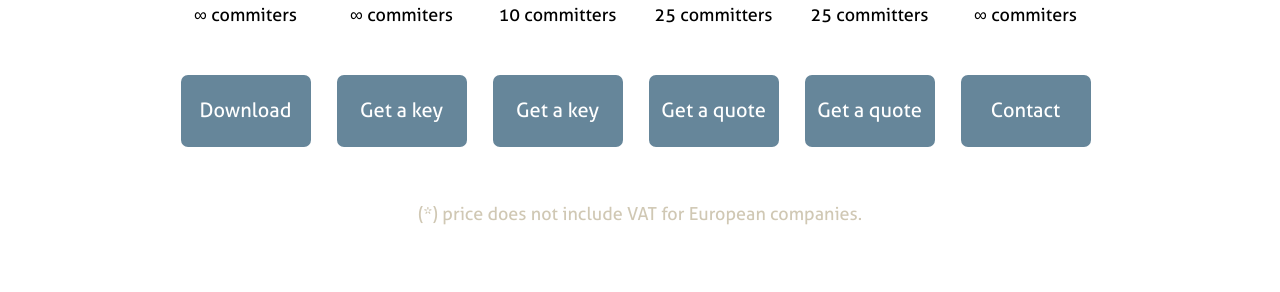
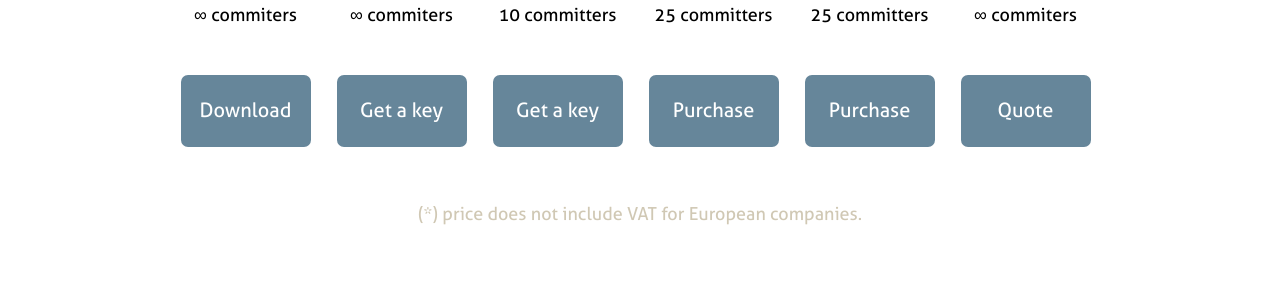
Before and after one commit to waaa/tmate.github.io, a Jekyll site: the page built from pricing.html, in a window 1280 px wide. Shown: the part 597-889 px from the top of the page. Built offline with Jekyll 4.4.1, drawn with Linux system fonts in a browser that asks for light colours; Markdown is read by kramdown in place of the engine named in the settings; comment, search, counter and statistics services are not loaded; some of the changed lines change nothing that is shown.

Commit message:
WIP: pricing page fixes.

```diff
--- a/js/price_script.js
+++ b/js/price_script.js
@@ -1,21 +1,79 @@
 // Using jQuery safe
 (function($) {
 
+  function submit(formId, buttonId) {
+    var form = document.getElementById(formId);
+    var inputs = form.getElementsByTagName("input");
+    var params = "formId=" + formId.toUpperCase();
+
+    var savedText = $(buttonId).text();
+
+    for (var i = 0; i <inputs.length; i++){
+      if (inputs[i].type == "text") {
+        inputs[i].style.borderColor="";
+        params += "&" + inputs[i].name + "=" + encodeURIComponent(inputs[i].value);
+      } else if (inputs[i].type == "checkbox") {
+        inputs[i].style.borderColor="";
+        params += "&" + inputs[i].name + "=" + encodeURIComponent(inputs[i].checked);
+      }
+    }
+
+    var request = new XMLHttpRequest();
+
+    request.open("POST", "http://svnkit.com/subgit/send.php", true);
+    var updater = function() {
+      if (request.readyState == 4) {
+        if (request.responseText != null && request.responseText.indexOf('ok|') == 0) {
+          $(buttonId).text('Application Received');
+        } else {
+          $(buttonId).text('Error Occurred');
+        }
+        var handler = function(event) {
+          console.log('enabling back');
+          $(buttonId).text(savedText);
+          $(buttonId).removeClass('disabled');
+          $('#' + formId + ' input').unbind('focus', handler);
+        };
+        $('#' + formId + ' input').on('focus', handler);
+      }
+    };
+
+    request.onreadystatechange = updater;
+    request.setRequestHeader("Content-type", "application/x-www-form-urlencoded");
+    $(buttonId).toggleClass('disabled');
+    $(buttonId).text('Processing...');
+    request.send(params);
+
+    return false;
+  }
+
   $(document).ready(function() {
+    var getAKey = function(buttonId, formId) {
+      return function(event) {
+        event.preventDefault();
+        if ($(buttonId).hasClass('disabled')) {
+          return false;
+        }
+        return submit(formId, buttonId);
+      };
+    };
+
+    $('#get_free_key_button').click(getAKey('#get_free_key_button', 'FREE_AUTO_GENERATED'));
+    $('#get_open_source_key_button').click(getAKey('#get_open_source_key_button', 'OPEN_SOURCE'));
 
     var slideWrap = $("#popup_lists");
 
     $("#prices").on("click", "li", function() {
 
       var href1 = $(this).find(".price_text").next('a').attr('href');
-      for ( var i = 0; i<=10; i++ ) {
+      for ( var i = 0; i <= 10; i++ ) {
         slideWrap.find(".popup:last").prependTo(slideWrap);
         if ( $(href1).index() == 0 ) {
           break;
         }
       }
       $("#popup_cover").show(100);
-      slideWrap.find('.popup:first').find('input, textarea').first().focus();
+      //slideWrap.find('.popup:first').find('input, textarea').first().focus();
     });
 
     $("#popup_cover").find(".close").click(function() {
--- a/pricing.html
+++ b/pricing.html
@@ -23,7 +23,7 @@
           <div class="price"><div>free</div></div>
           <div class="price_text"><br>&infin; days<br>&infin; commiters</div>
           <!--<div class="price_support">Basic Support</div>-->
-          <a href="#open_source">Get a key</a>
+          <a href="#OPEN_SOURCE">Get a key</a>
         </li>
         <li>
           <h5>Mirror</h5>
@@ -31,7 +31,7 @@
           <div class="price"><div>free</div></div>
           <div class="price_text"><br>&infin; days<br>10 committers</div>
           <!--<div class="price_support">Basic Support</div>-->
-          <a href="#up_to_10">Get a key</a>
+          <a href="#FREE_AUTO_GENERATED">Get a key</a>
         </li>
         <li>
           <h5>Mirror</h5>
@@ -39,7 +39,7 @@
           <div class="price"><div>600 EUR</div></div>
           <div class="price_text"><br>45 days<br>25 committers</div>
           <!--<div class="price_support">Basic Support</div>-->
-          <a href="#days_45">Get a quote</a>
+          <a href="#days_45">Purchase</a>
         </li>
         <li>
           <h5>Mirror</h5>
@@ -47,7 +47,7 @@
           <div class="price"><div>1600 EUR</div></div>
           <div class="price_text"><br>&infin; days<br>25 committers</div>
           <!--<div class="price_support">Basic Support</div>-->
-          <a href="#up_to_25">Get a quote</a>
+          <a href="#up_to_25">Purchase</a>
         </li>
         <li>
           <h5>Mirror</h5>
@@ -55,7 +55,7 @@
           <div class="price"><div class="price_email">&nbsp;</div></div>
           <div class="price_text"><br>&infin; days<br>&infin; commiters</div>
           <!--<div class="price_support">Dedicated Supp</div>-->
-          <a href="#custom_unlim">Contact</a>
+          <a href="#custom_unlim">Quote</a>
         </li>
       </ul>
       <div class="clear"></div>
@@ -69,40 +69,38 @@
             <h2>Import</h2>
             <p>SubGit Subversion to Git import functionality is free, no limits are set
             and no registration is necessary.</p>
-            <p>Refer to <a href="#">import documentation page</a> for details on how to use it.</p>
+            <p>Refer to <a href="remote-book.html#7">import documentation page</a> for details on how to use it.</p>
             <a href="download.html" class="button_orange">Download SubGit</a>
             <div class="left_right_wrap">
               <div class="left"></div>
               <div class="right"></div>
             </div>
           </div>
-          <div id="open_source" class="popup sr2">
+          <div id="OPEN_SOURCE" class="popup sr2">
             <div class="close"></div>
             <h2> Open Source / Academic</h2>
             <p>We offer free SubGit registration for Open Source projects and Academic institutions. Fill in the fields below to apply for a free registration key.</p>
-            <label for="project_company" style="top:4px;">Project name/<br>Organization</label><input id="project_company" name="project_company">
+            <label for="name" style="top:14px;">Project Name</label><input id="name" name="txtProject">
             <div class="clear"></div>
-            <label for="email">Email</label><input id="email" name="email">
+            <label for="url">URL</label><input id="url" name="txtURL">
             <div class="clear"></div>
-            <label for="url">URL</label><input id="url" name="url">
+            <label for="email">Email</label><input id="email" name="txtEmail">
             <div class="clear"></div>
-            <a href="#" class="button_orange">Get a key</a>
+            <a href="#" id="get_open_source_key_button" class="button_orange">Apply</a>
             <div class="left_right_wrap">
               <div class="left"></div>
               <div class="right"></div>
             </div>
           </div>
-          <div id="up_to_10" class="popup sr3">
+          <div id="FREE_AUTO_GENERATED" class="popup sr3">
             <div class="close"></div>
             <h2>Up to 10 committers</h2>
             <p>We offer free SubGit registration for a teams with a single server and <a href="#">up to 10 committers</a>. Fill in the fields below to apply for a free registration key.</p>
             <label for="company_name" style="top:14px;">Company name</label><input id="company_name" name="company_name">
             <div class="clear"></div>
-            <label for="email">Email</label><input id="email" name="email">
+            <label for="email">Email</label><input id="email" name="txtEmail">
             <div class="clear"></div>
-            <label for="url">URL</label><input id="url" name="url">
-            <div class="clear"></div>
-            <a href="#" class="button_orange">Get a key</a>
+            <a href="#" class="button_orange">Get a Key</a>
             <div class="left_right_wrap">
               <div class="left"></div>
               <div class="right"></div>
@@ -110,11 +108,11 @@
           </div>
           <div id="days_45" class="popup sr4">
             <div class="close"></div>
-            <h2> Up to 45 committers</h2>
+            <h2>Fast Migration</h2>
             <p>As a larger team you may benefit from our awesome professional support offer. One business day guaranteed reply is included, 12 hours and instant on-line support are upgradable options <a href="#">read more</a>.</p>
             <p>Price doesn't include VAT (for European companies).</p>
-            <a href="#" class="button_orange first">Purchase without Support for 1600 EUR</a>
-            <a href="#" class="button_orange">Purchase with Support for 4100 EUR</a>
+            <a href="https://secure.shareit.com/shareit/cart.html?PRODUCT[300617511]=1" class="button_orange first">45 days for 600 EUR</a>
+            <a href="https://secure.shareit.com/shareit/cart.html?PRODUCT[300617512]=1" class="button_orange">90 days for 900 EUR</a>
             <div class="clear"></div>
             <p>Upon clicking on the one of the Purchase buttons, your browser will be redirected to a secure <a href="#">Share-It service</a> page, where you will be able to complete purchase.</p>
             <div class="left_right_wrap">
@@ -127,8 +125,8 @@
             <h2> Up to 25 committers</h2>
             <p>As a larger team you may benefit from our awesome professional support offer. One business day guaranteed reply is included, 12 hours and instant on-line support are upgradable options <a href="#">read more</a>.</p>
             <p>Price doesn't include VAT (for European companies).</p>
-            <a href="#" class="button_orange first">Purchase without Support for 1600 EUR</a>
-            <a href="#" class="button_orange">Purchase with Support for 4100 EUR</a>
+            <a href="https://secure.shareit.com/shareit/cart.html?PRODUCT[300592614]=1" class="button_orange first">License only for 1600 EUR</a>
+            <a href="https://secure.shareit.com/shareit/cart.html?PRODUCT[300592614]=1&PRODUCT[300531902]=1" class="button_orange">License and Support for 4100 EUR</a>
             <div class="clear"></div>
             <p>Upon clicking on the one of the Purchase buttons, your browser will be redirected to a secure <a href="#">Share-It service</a> page, where you will be able to complete purchase.</p>
             <div class="left_right_wrap">
```
